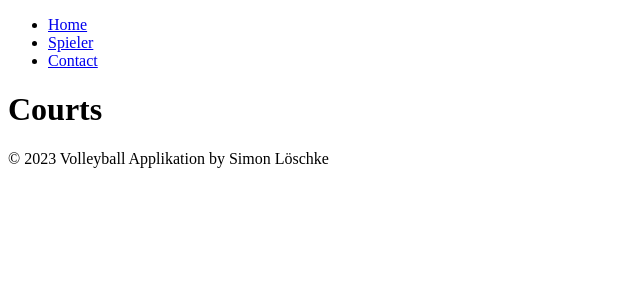
After one commit to simon-loeschke1988/volleyball, a Django app: page /court/ in a window 1280 px wide. The commit adds this page. Shown: the top 300 px of the page, without its empty margins (0-640 px from the left). Run offline with Django 4.2, Linux system fonts and the light colour scheme.

Commit message:
courts hinzugefügt

```diff
--- a/applikation/applikation/settings.py
+++ b/applikation/applikation/settings.py
@@ -104,7 +104,7 @@ AUTH_PASSWORD_VALIDATORS = [
 # Internationalization
 # https://docs.djangoproject.com/en/4.2/topics/i18n/
 
-LANGUAGE_CODE = 'en-us'
+LANGUAGE_CODE = 'de-de'
 
 TIME_ZONE = 'UTC'
 
--- a/applikation/webapp/templates/base.html
+++ b/applikation/webapp/templates/base.html
@@ -1,4 +1,5 @@
 <!DOCTYPE html>
+<!--Author: Simon Löschke-->
 <html lang="de">
 <head>
     <meta charset="UTF-8">
@@ -7,6 +8,7 @@
     <meta name="description" content="{% block description %}{% endblock %}">
     <meta name="keywords" content="{% block keywords %}{% endblock %}">
 
+
 </head>
 <body>
     <header>
@@ -14,7 +16,7 @@
             <ul>
                 <li><a href="{%url 'webapp:index'%}">Home</a></li>
                 <li><a href="{%url 'webapp:player' %}">Spieler</a></li>
-                <li><a href="#">Contact</a></li>
+                <li><a href="{% url 'webapp:court'%}">Contact</a></li>
             </ul>
         </nav>
     </header>
--- /dev/null
+++ b/applikation/webapp/templates/court.html
@@ -0,0 +1,12 @@
+{% extends 'base.html' %}
+
+{% block description %} Courtsübersicht {% endblock %}
+{% block keywords %} Courts, Court {% endblock %}
+
+{%block title%} Courts {% endblock %}
+
+{% block content %}
+
+<h1> Courts</h1>
+
+{% endblock %}
--- a/applikation/webapp/urls.py
+++ b/applikation/webapp/urls.py
@@ -5,4 +5,5 @@ from . import views
 urlpatterns = [
     path('', views.index, name='index'),
     path('player/', views.player, name='player'),
+    path('court/', views.court, name='court'),
 ]
--- a/applikation/webapp/views.py
+++ b/applikation/webapp/views.py
@@ -2,7 +2,7 @@ from django.shortcuts import render
 from django.template import loader
 
 from django.http import HttpResponse
-
+# Author: Simon Löschke
 # models
 from .models import Players, Courts, Matches, Cities, Teams, Tournament
 
@@ -20,3 +20,12 @@ def player(request):
         'players': player,
     }
     return HttpResponse(template.render(context, request))
+
+# zu testen
+def court(request):
+    court = Courts.objects.all().values()
+    template = loader.get_template('court.html')
+    context = {
+        'courts': court,
+    }
+    return HttpResponse(template.render(context, request))
```
